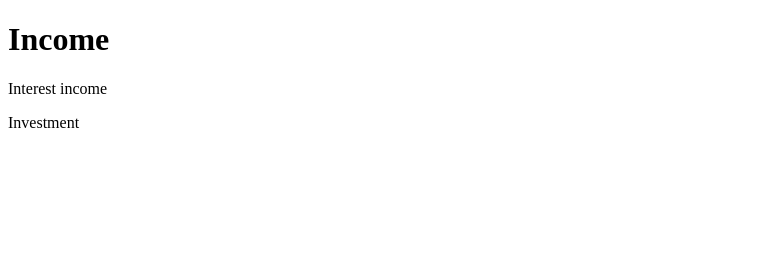
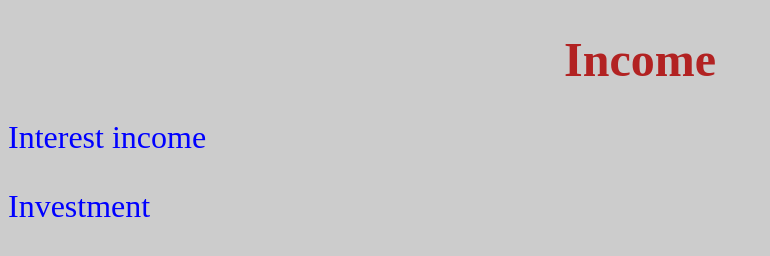
Before and after one commit to AndriiShynkar/Branch, a plain HTML site: page index.html in a window 1280 px wide. Shown: the whole page, without its empty margins (0-770 px from the left). Drawn offline with Linux system fonts and the light colour scheme; files that its build step writes are made by us from their sources.

Commit message:
Change link to main.css

```diff
--- a/index.html
+++ b/index.html
@@ -3,6 +3,7 @@
 <head>
     <meta charset="UTF-8">
     <title>Budget</title>
+    <link rel="stylesheet" href="css/main.css">
 </head>
 <body>
 <h1>Income</h1>
--- a/main.css
+++ b/main.css
@@ -1,5 +1,5 @@
 h1,h2 {
-    text-align: center; color: firebrick;
+    text-align: center; color: firebrick; font-size: 300%
 }
 
 body {
@@ -7,5 +7,5 @@ body {
 }
 
 p {
-    font: 100; color: blue;
+    font-size: 200%; color: blue;
 }
```
